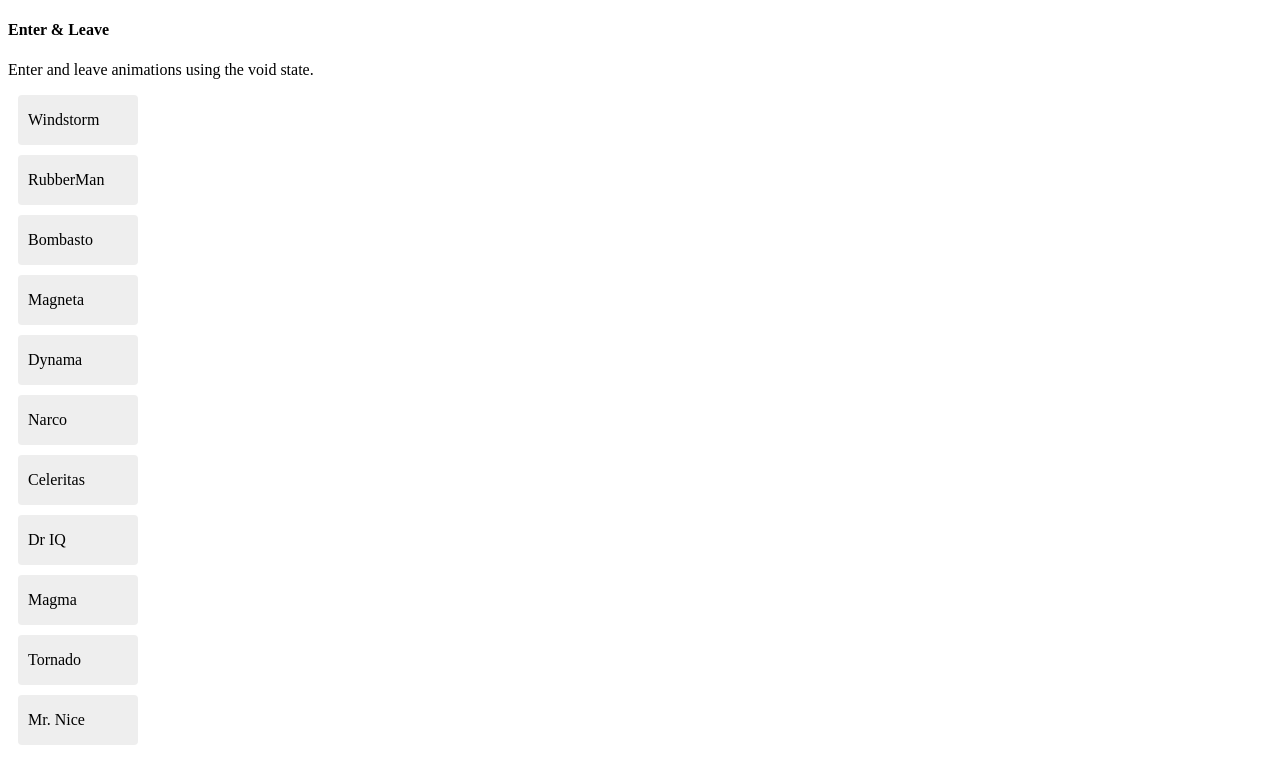
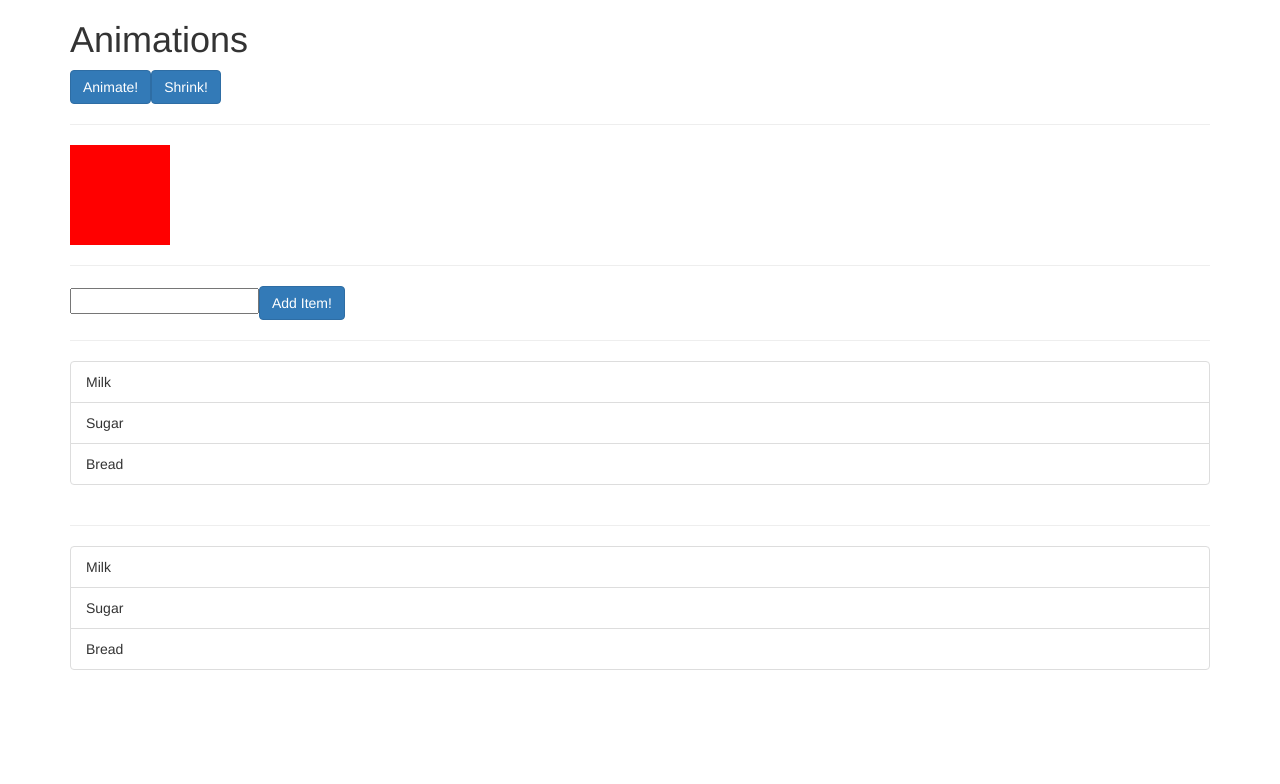
Before and after one commit to harry101491/AngularAnimationTest, an Angular app: page / in a window 1280 px wide. Shown: the top 784 px of the page. Built offline with nearby package versions, Linux system fonts and the light colour scheme.

Commit message:
feat(adding the animation in angular)

```diff
--- a/package.json
+++ b/package.json
@@ -21,6 +21,7 @@
     "@angular/platform-browser": "^5.2.0",
     "@angular/platform-browser-dynamic": "^5.2.0",
     "@angular/router": "^5.2.0",
+    "bootstrap": "^3.3.7",
     "core-js": "^2.4.1",
     "rxjs": "^5.5.6",
     "zone.js": "^0.8.19"
--- a/src/app/app.component.html
+++ b/src/app/app.component.html
@@ -1,6 +1,49 @@
 <!-- <app-button></app-button> -->
-<div class="column">
+<!-- <div class="column">
   <h4>Enter & Leave</h4>
   <p>Enter and leave animations using the void state.</p>
   <app-hero-basic [heros]="heros"></app-hero-basic>
+</div> -->
+<div class="container">
+  <div class="row">
+    <div class="col-xs-12">
+      <h1>Animations</h1>
+      <button class="btn btn-primary" (click)="onAnimate()" >Animate!</button>
+      <button class="btn btn-primary">Shrink!</button>
+      <hr>
+      <div
+        style="width: 100px; height: 100px"
+        [@divState]="state"
+      >
+      </div>
+    </div>
+  </div>
+  <hr>
+  <div class="row">
+    <div class="col-xs-12">
+      <input type="text" #input>
+      <button class="btn btn-primary" (click)="onAdd(input.value)">Add Item!</button>
+      <hr>
+      <ul class="list-group">
+        <li
+          class="list-group-item"
+          (click)="onDelete(item)"
+          *ngFor="let item of list">
+          {{ item }}
+        </li>
+      </ul>
+    </div>
+  </div>
+  <hr>
+  <div class="row">
+    <div class="col-xs-12">
+      <ul class="list-group">
+        <li
+          class="list-group-item"
+          (click)="onDelete(item)"
+          *ngFor="let item of list">
+          {{ item }}
+        </li>
+      </ul>
+    </div>
 </div>
--- a/src/app/app.component.ts
+++ b/src/app/app.component.ts
@@ -3,23 +3,52 @@ import {
   OnInit
 } from '@angular/core';
 
-import { HeroService, Hero } from './service/hero.service';
+import {
+  trigger,
+  state,
+  style,
+  animate,
+  transition,
+  keyframes
+} from "@angular/animations";
 
 @Component({
   selector: 'app-root',
   templateUrl: './app.component.html',
-  styleUrls: ['./app.component.css']
+  styleUrls: ['./app.component.css'],
+  animations: [
+    trigger("divState", [
+      state("normal", style({
+        "background-color": "red",
+        transform: "translateX(0)"
+      })),
+      state("highlight", style({
+        "background-color": "blue",
+        transform: "translateX(100%)"
+      })),
+      transition("normal => highlight", animate(300)),
+      transition("highlight => normal", animate(800))
+    ])
+  ]
 })
 export class AppComponent implements OnInit {
 
-  heros: Hero[];
+  state = "normal";
+  list = ['Milk', 'Sugar', 'Bread'];
 
-  constructor(
-    private _heroService: HeroService
-  ) {
-    this.heros = this._heroService.heroes;
+  onAdd(item) {
+    this.list.push(item);
+  }
+
+  onDelete(item) {
+    this.list.splice(this.list.indexOf(item), 1);
+  }
+
+  onAnimate() {
+    this.state = this.state === "normal" ? "highlight" : "normal";
   }
 
   ngOnInit() {
+
   }
 }
```
Also changed, not shown: .angular-cli.json, 1 other file (tests, documents, lock files or other folders).
